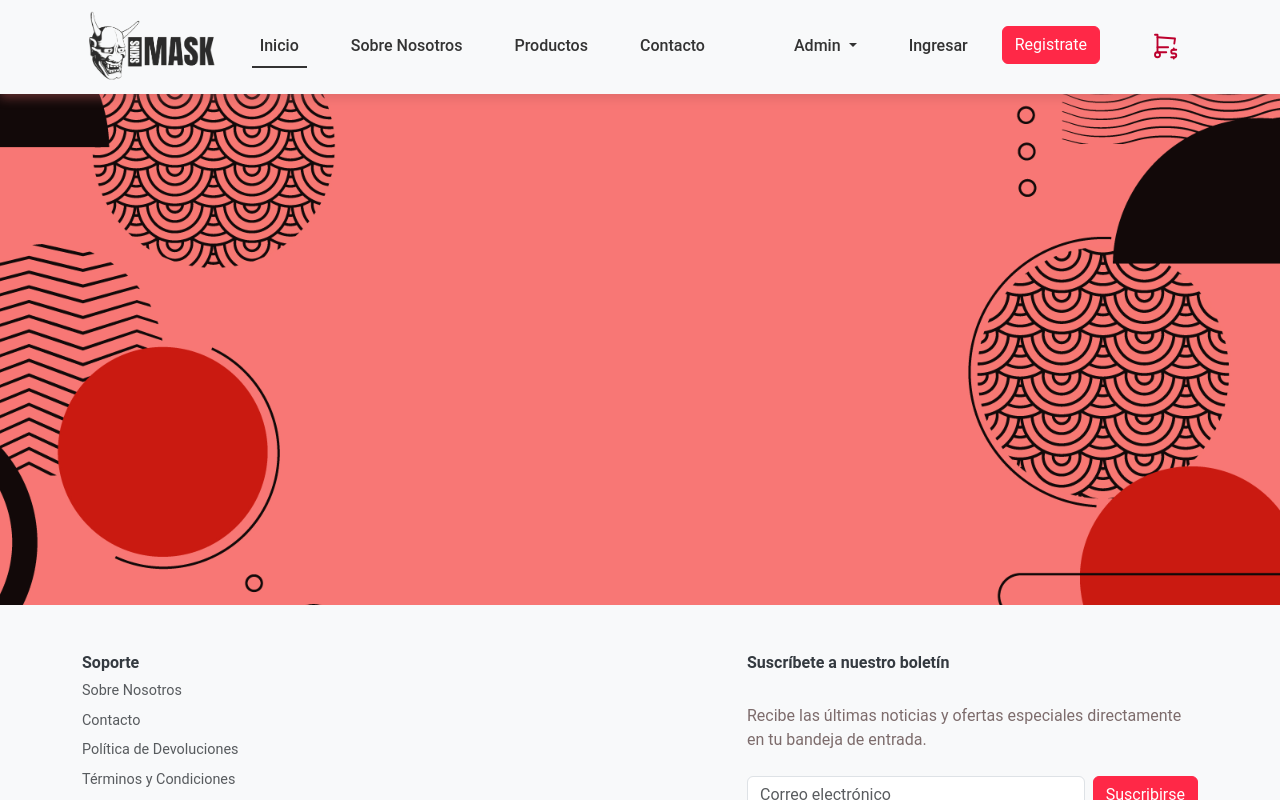
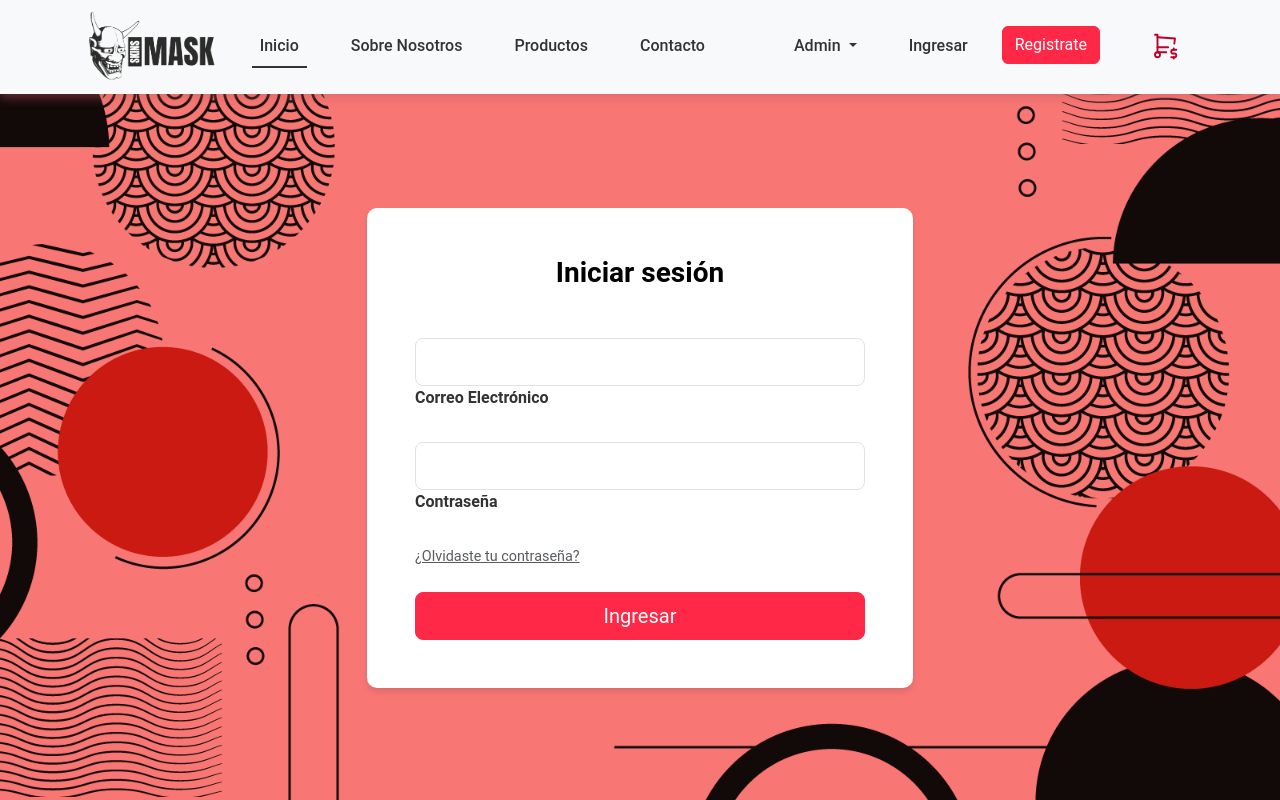
Before and after one commit to PedroRiveraDuoc/SkinsMask-Angular, an Angular app: page /login in a window 1280 px wide. Before the commit this address led to /. Shown: the top 800 px of the page. Built offline with nearby package versions, Linux system fonts and the light colour scheme.

Commit message:
Login ingresado, al logear accede exitosamente

```diff
--- a/src/app/app.routes.ts
+++ b/src/app/app.routes.ts
@@ -5,8 +5,11 @@ Es aquí donde se define qué componente se debe mostrar para cada ruta de la ap
 
 import { Routes } from '@angular/router';
 import { RegisterComponent } from './register/register.component';
+import { LoginComponent } from './login/login.component';
 
 export const routes: Routes = [
+  { path: 'login', component: LoginComponent },
   { path: 'register', component: RegisterComponent },
-  // Otras rutas si es necesario
+  // otras rutas
+  { path: '', redirectTo: '/login', pathMatch: 'full' } // Redireccionar a login por defecto
 ];
--- /dev/null
+++ b/src/app/login/login.component.html
@@ -0,0 +1,41 @@
+<div class="container">
+    <div class="row justify-content-center">
+        <div class="col-md-6">
+            <div class="card card-login">
+                <div class="card-body p-md-5 text-black">
+                    <h3 class="mb-5 text-center"><strong>Iniciar sesión</strong></h3>
+                    <form [formGroup]="loginForm" (ngSubmit)="onSubmit()" novalidate>
+                        <div class="form-outline mb-4">
+                            <input type="email" id="loginEmail" formControlName="email"
+                                class="form-control form-control-lg" required />
+                            <label class="form-label" for="loginEmail">Correo Electrónico</label>
+                            <div *ngIf="loginForm?.get('email')?.invalid && loginForm?.get('email')?.touched"
+                                class="text-danger">
+                                <div *ngIf="loginForm?.get('email')?.errors?.['required']">El correo electrónico no
+                                    puede estar vacío.</div>
+                                <div *ngIf="loginForm?.get('email')?.errors?.['email']">El formato del correo
+                                    electrónico no es válido.</div>
+                            </div>
+                        </div>
+                        <div class="form-outline mb-4">
+                            <input type="password" id="loginPassword" formControlName="password"
+                                class="form-control form-control-lg" required />
+                            <label class="form-label" for="loginPassword">Contraseña</label>
+                            <div *ngIf="loginForm?.get('password')?.invalid && loginForm?.get('password')?.touched"
+                                class="text-danger">
+                                <div *ngIf="loginForm?.get('password')?.errors?.['required']">La contraseña no puede
+                                    estar vacía.</div>
+                            </div>
+                        </div>
+                        <div class="d-flex justify-content-between align-items-center mb-4">
+                            <a href="forgot-password" class="text-muted">¿Olvidaste tu contraseña?</a>
+                        </div>
+                        <div class="d-grid gap-2">
+                            <button type="submit" class="btn btn-primary btn-lg">Ingresar</button>
+                        </div>
+                    </form>
+                </div>
+            </div>
+        </div>
+    </div>
+</div>
--- /dev/null
+++ b/src/app/login/login.component.scss
@@ -0,0 +1,31 @@
+:host {
+    display: flex;
+    justify-content: center;
+    align-items: center;
+    min-height: 100vh;
+}
+
+.card-login {
+    border: none;
+    border-radius: 10px;
+    box-shadow: 0 4px 6px rgba(0, 0, 0, 0.1);
+}
+
+.form-label {
+    font-weight: bold;
+    color: #333;
+}
+
+.text-muted {
+    font-size: 0.9rem;
+}
+
+.btn-primary {
+    background-color: #ff2847;
+    border-color: #ff2847;
+}
+
+.btn-primary:hover {
+    background-color: #ff5f72;
+    border-color: #ff5f72;
+}
--- /dev/null
+++ b/src/app/login/login.component.ts
@@ -0,0 +1,37 @@
+import { Component } from '@angular/core';
+import { FormBuilder, FormGroup, Validators, ReactiveFormsModule } from '@angular/forms';
+import { Router } from '@angular/router';
+import { CommonModule } from '@angular/common';
+
+@Component({
+  selector: 'app-login',
+  standalone: true,
+  templateUrl: './login.component.html',
+  styleUrls: ['./login.component.scss'],
+  imports: [ReactiveFormsModule, CommonModule]
+})
+export class LoginComponent {
+  loginForm: FormGroup;
+
+  constructor(private fb: FormBuilder, private router: Router) {
+    this.loginForm = this.fb.group({
+      email: ['', [Validators.required, Validators.email]],
+      password: ['', [Validators.required]]
+    });
+  }
+
+  onSubmit(): void {
+    if (this.loginForm.valid) {
+      const { email, password } = this.loginForm.value;
+      const users = JSON.parse(localStorage.getItem('users') || '[]');
+      const user = users.find((user: { email: string; password: string; }) => user.email === email && user.password === password);
+
+      if (user) {
+        alert('Login successful');
+        this.router.navigate(['/']); // Redirige al usuario a la página principal
+      } else {
+        alert('Invalid credentials');
+      }
+    }
+  }
+}
```
Also changed, not shown: 1 other file (tests, documents, lock files or other folders).
